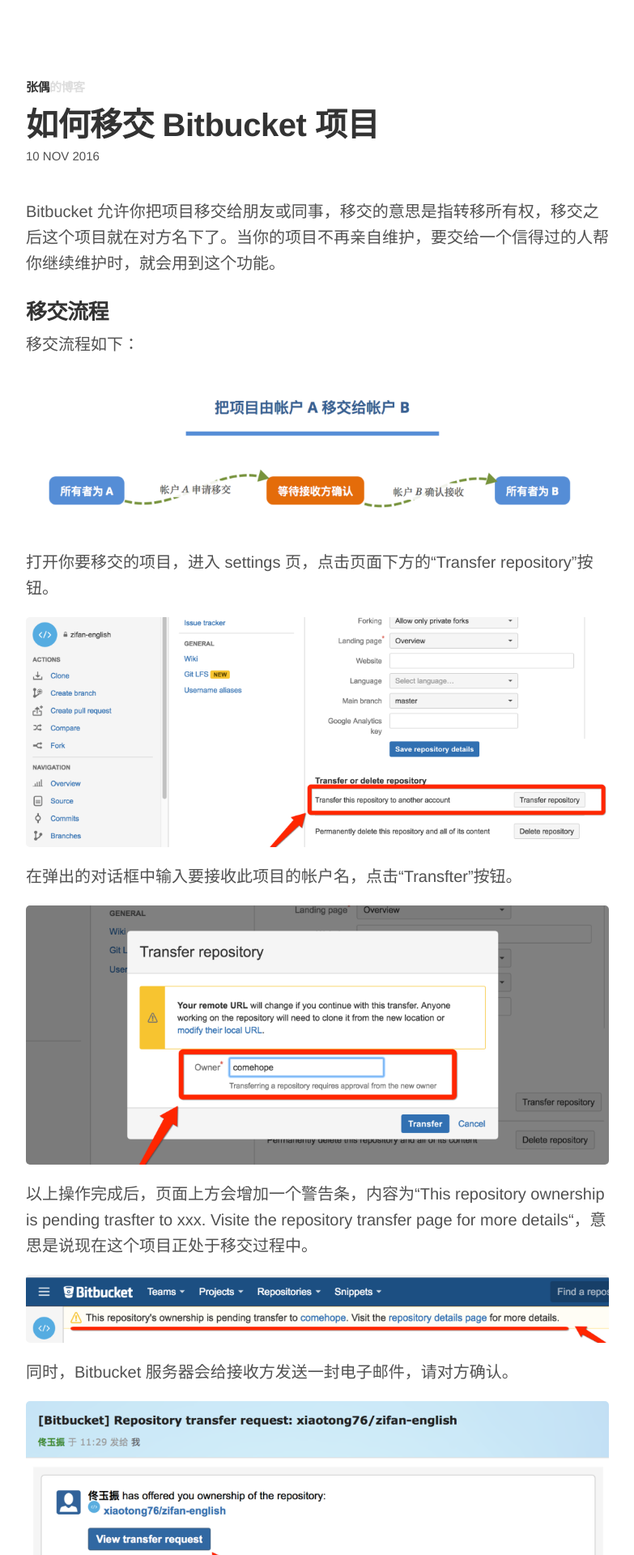
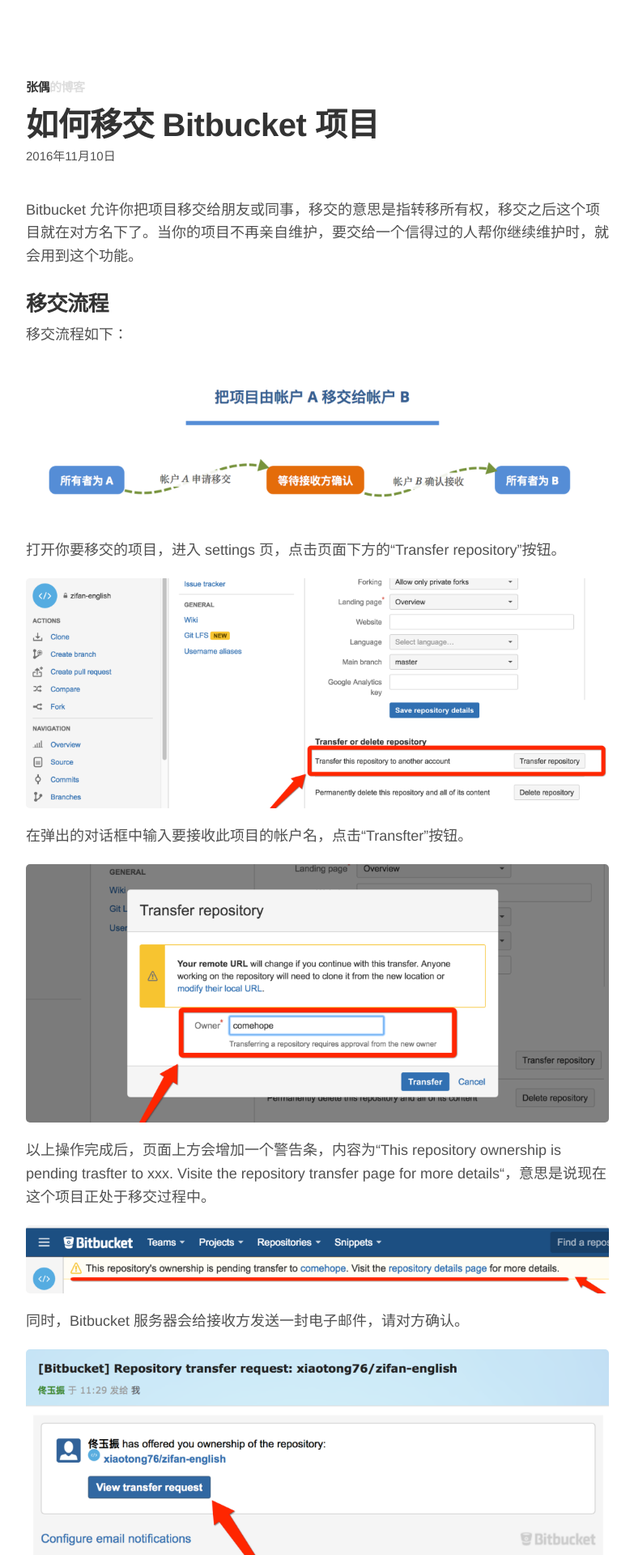
Before and after one commit to comehope/comehope.github.io, a Jekyll site: the page built from _posts/2016-11-10-bitbucket-transfer.md, in a window 1280 px wide. Shown: the top 1920 px of the page at 81% size, without its empty margins (248-1031 px from the left). Built offline with Jekyll 4.4.1, drawn with Linux system fonts in a browser that asks for light colours.

Commit message:
样式微调

```diff
--- a/_layouts/post.html
+++ b/_layouts/post.html
@@ -9,7 +9,7 @@
 <div class="content post">
   <h1 class="post-title">{{ page.title }}</h1>
   <div class="post-date">
-    <time>{{ page.date | date_to_string }}</time>
+    <time>{{ page.date | date: "%Y年%m月%d日" }}</time>
   </div>
   {{ content }}
 </div>
--- a/index.html
+++ b/index.html
@@ -17,11 +17,11 @@
 {% else %}
 {% for post in site.posts %}
   <div class="list-item">
-    <h2 class="list-post-title">
+    <h3 class="list-post-title">
       <a href="{{ site.baseurl }}{{ post.url }}">{{ post.title }}</a>
-    </h2>
+    </h3>
     <div class="list-post-date">
-      <time>{{ post.date | date_to_string }}</time>
+      <time>{{ post.date | date: "%Y-%m-%d" }}</time>
     </div>
   </div>
 {% endfor %}
--- a/style.scss
+++ b/style.scss
@@ -67,6 +67,7 @@
 }
 
 p {
+  font-size: 0.9rem;
   margin: 0 0 1rem;
 }
 
```
